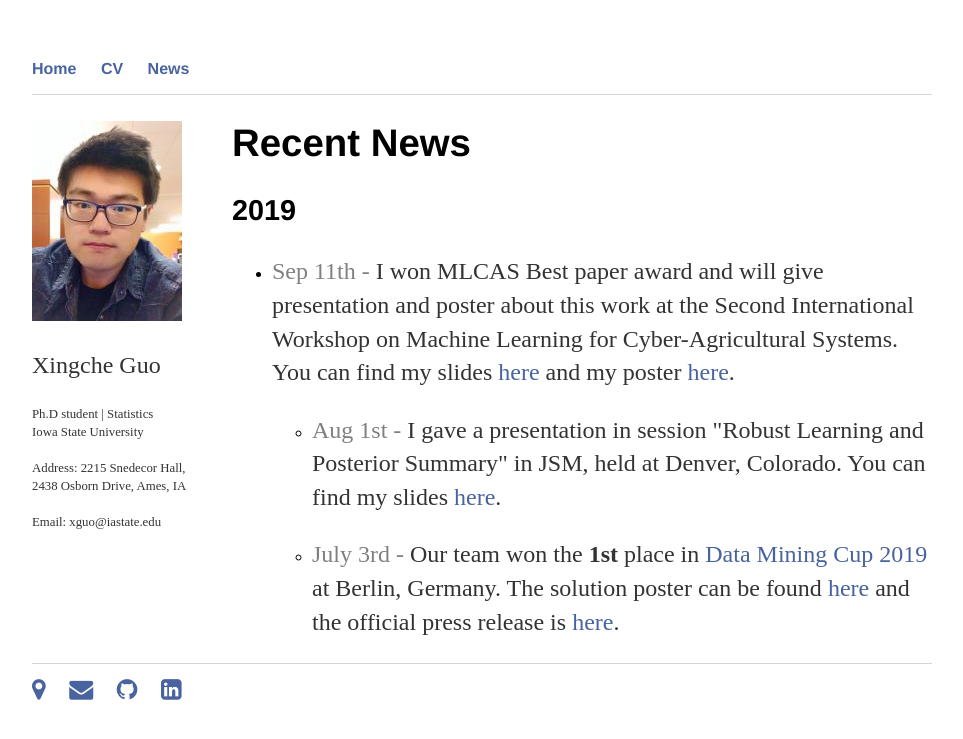
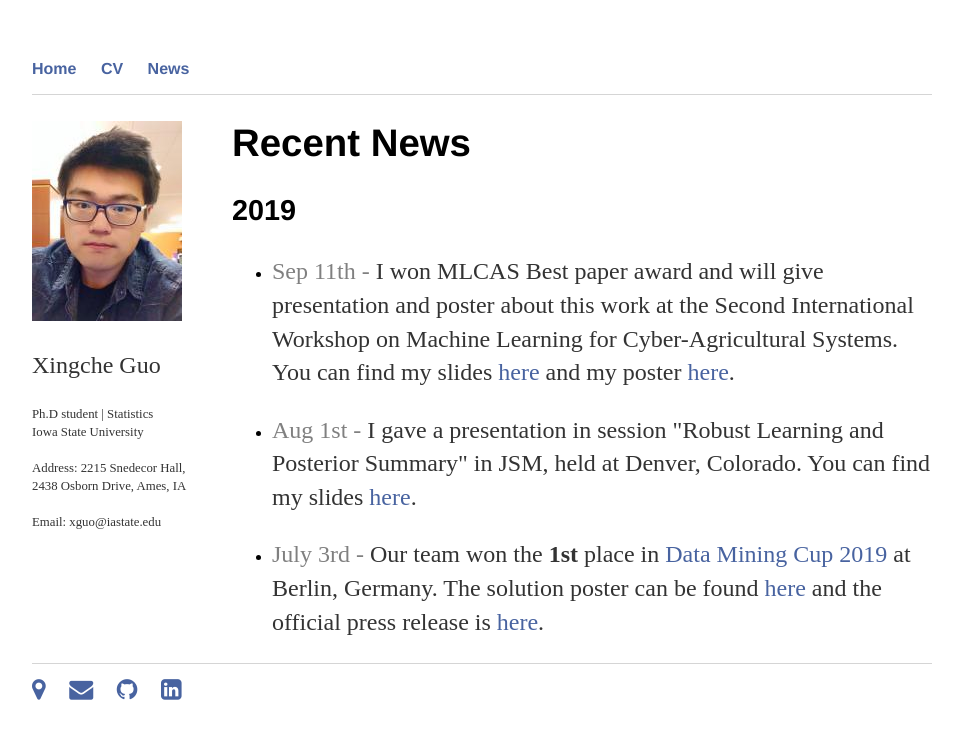
Before and after one commit to xingcheg/xingcheg.github.io, a Jekyll site: the page built from news/index.html, in a window 1280 px wide. Shown: the top 739 px of the page, without its empty margins (158-1121 px from the left). Built offline with Jekyll 4.4.1, drawn with Linux system fonts in a browser that asks for light colours.

Commit message:
Update index.html

```diff
--- a/news/index.html
+++ b/news/index.html
@@ -9,6 +9,7 @@ title: Recent News
 
 
 <ul>
+
   <li><p> <span style="color: #808080">Sep 11th - </span>
 	  I won MLCAS Best paper award and will give presentation and poster about this work at the Second International Workshop
 	  on Machine Learning for Cyber-Agricultural Systems.
@@ -18,7 +19,6 @@ title: Recent News
 </p></li>
 
 
-<ul>
   <li><p> <span style="color: #808080">Aug 1st - </span>
 	  I gave a presentation in session "Robust Learning and Posterior Summary" in JSM, held at Denver, Colorado.
 	  You can find my slides
```
